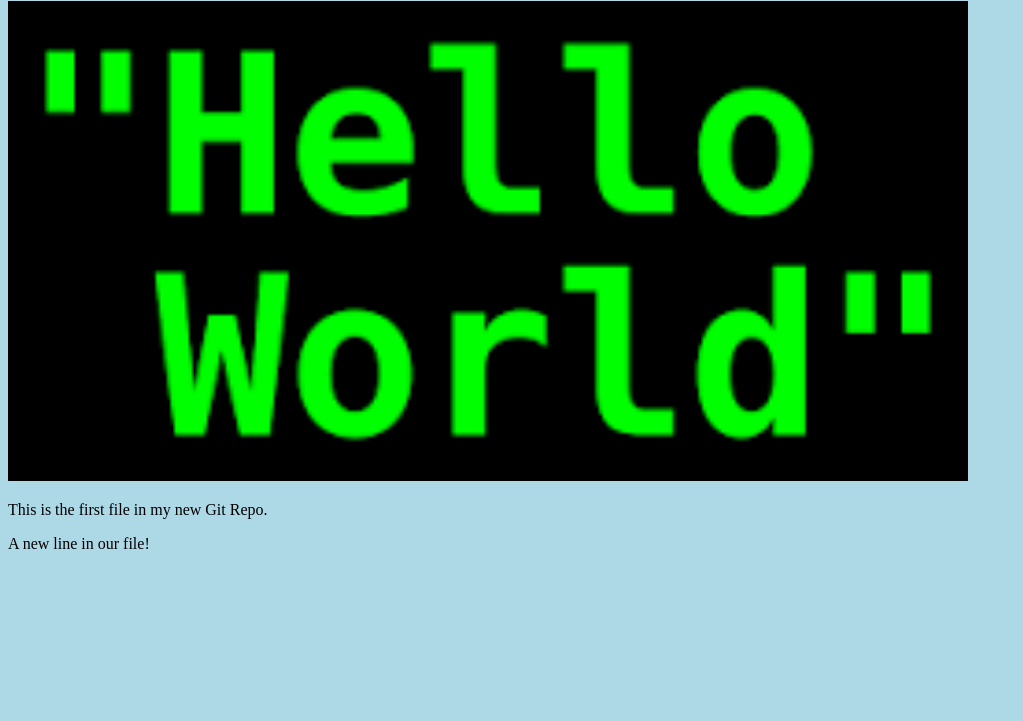
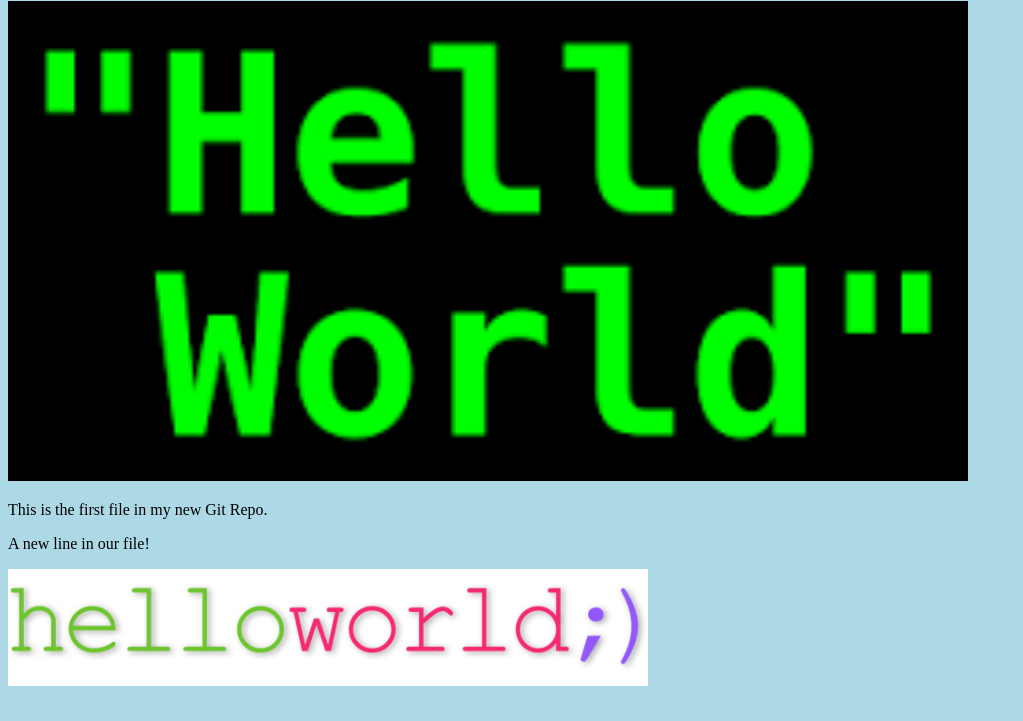
Before and after one commit to hemamandapati/HELLO-WORLD, a plain HTML site: page index.html in a window 1280 px wide. Shown: the part 79-800 px from the top of the page, without its empty margins (0-1023 px from the left). Drawn offline with Linux system fonts and the light colour scheme.

Commit message:
added new image

```diff
--- a/index.html
+++ b/index.html
@@ -7,9 +7,10 @@
 <body>
 
 <h1>Hello world!</h1>
-<div><img src="img_hello_world.png" alt="Hello World from Space"
-style="width:100%;max-width:960px"></div>
+<div><img src="img_hello_world.png" alt="Hello World from Space" style="width:100%;max-width:960px"></div>
 <p>This is the first file in my new Git Repo.</p>
 <p>A new line in our file!</p>
+<div><img src="img_hello_git.jpg" alt="Hello Git" style="width:100%;max-width:640px"></div>
+
 </body>
 </html>
```
Also changed, not shown: img_hello_git.jpg (added).
